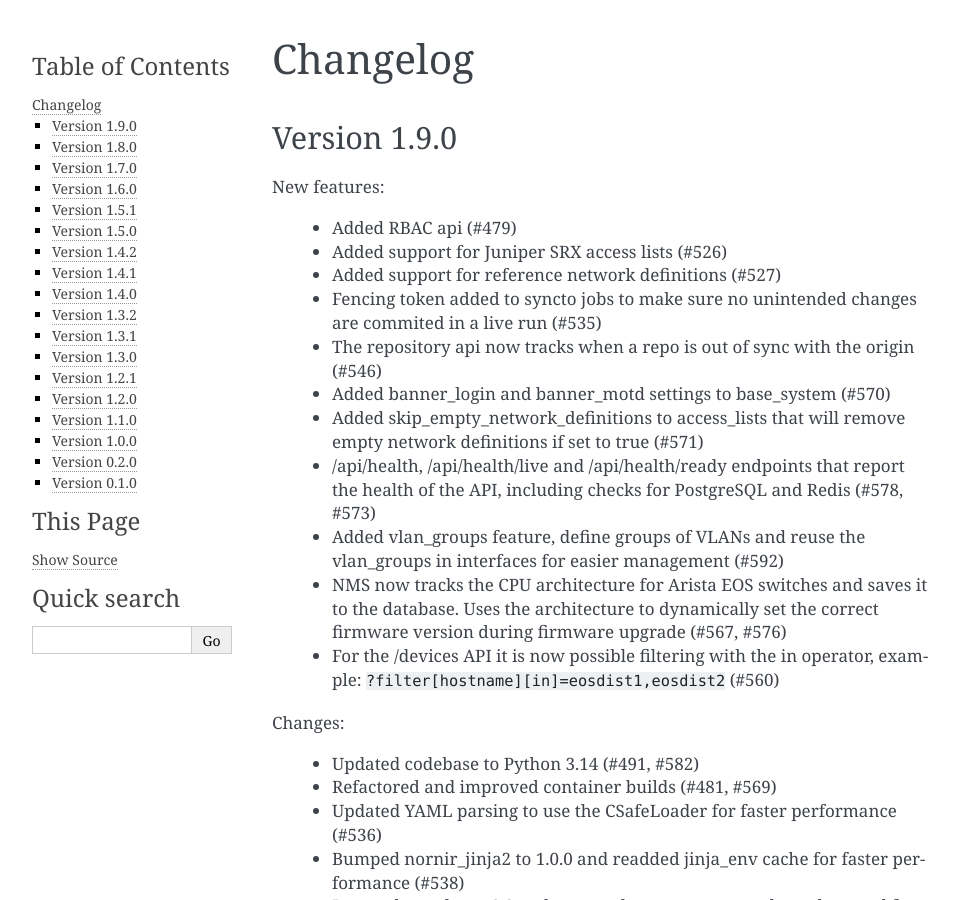
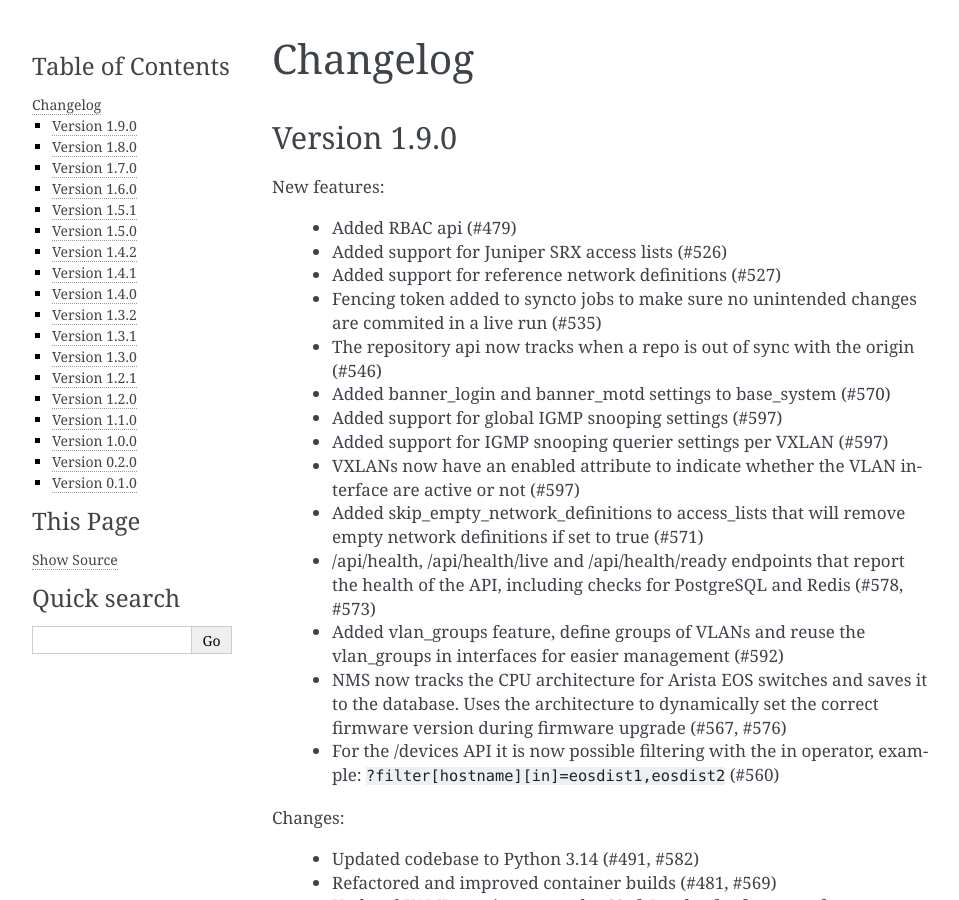
Before and after one commit to SUNET/cnaas-nms, a Sphinx documentation site: the page built from docs/changelog/index.rst, in a window 1280 px wide and 900 px high. Shown: the whole window, without its empty margins (148-1107 px from the left). Built offline with Sphinx 7.4.7, drawn with Linux system fonts in a browser that asks for light colours.

Commit message:
Update changelog

```diff
--- a/docs/changelog/index.rst
+++ b/docs/changelog/index.rst
@@ -12,6 +12,9 @@ New features:
  - Fencing token added to syncto jobs to make sure no unintended changes are commited in a live run (#535)
  - The repository api now tracks when a repo is out of sync with the origin (#546)
  - Added banner_login and banner_motd settings to base_system (#570)
+ - Added support for global IGMP snooping settings (#597)
+ - Added support for IGMP snooping querier settings per VXLAN (#597)
+ - VXLANs now have an enabled attribute to indicate whether the VLAN interface are active or not (#597)
  - Added skip_empty_network_definitions to access_lists that will remove empty network definitions if set to true (#571)
  - /api/health, /api/health/live and /api/health/ready endpoints that report the health of the API, including checks for PostgreSQL and Redis (#578, #573)
  - Added vlan_groups feature, define groups of VLANs and reuse the vlan_groups in interfaces for easier management (#592)
```
